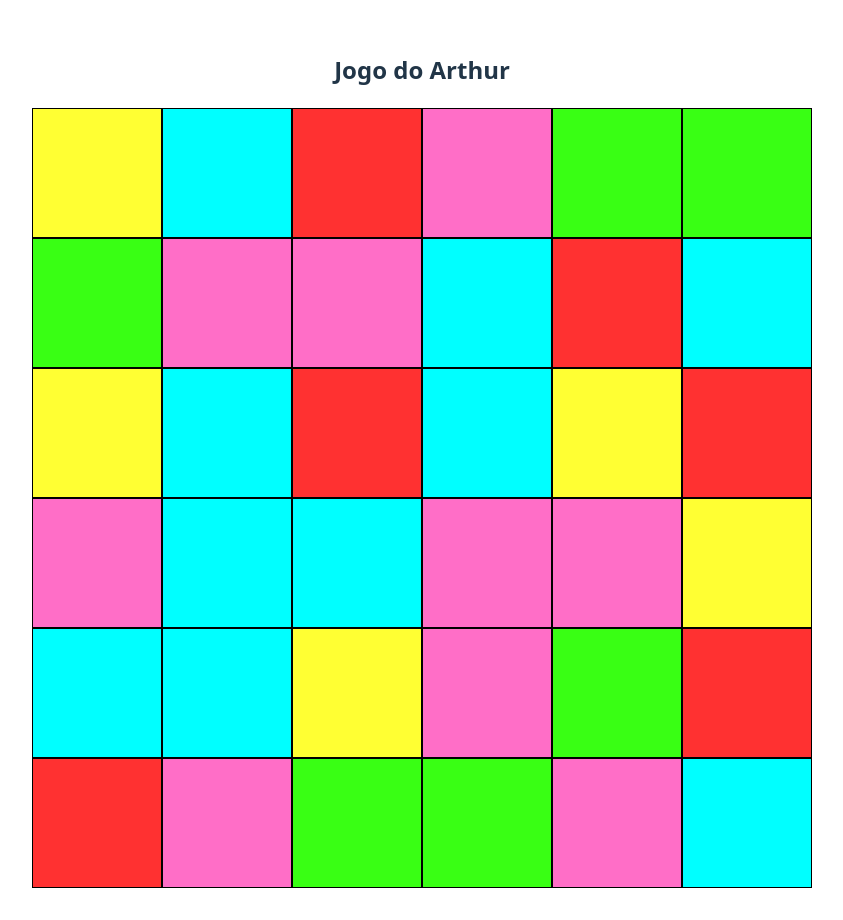
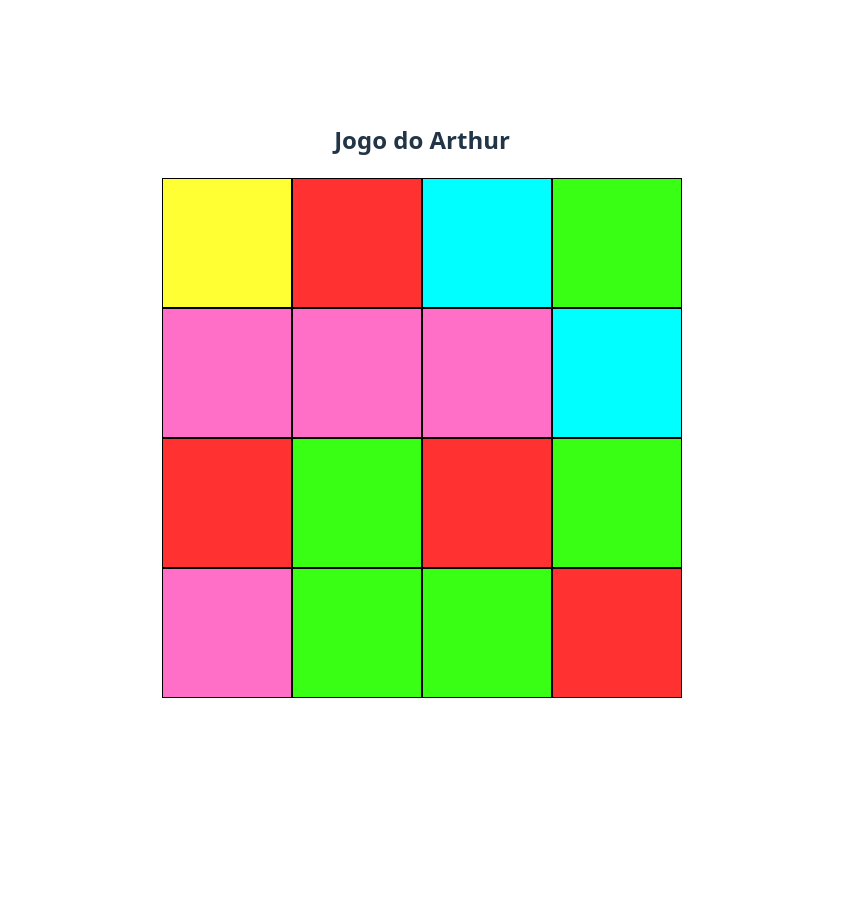
Before and after one commit to clobato7/color-box, a React (Vite) app: page / in a window 1280 px wide. Shown: the whole page, without its empty margins (218-1061 px from the left). After the commit the page ends 800 px from the top, so only its background shows below. Built offline with nearby package versions, Linux system fonts and the light colour scheme.

Commit message:
revamp component logic for win game

```diff
--- a/index.html
+++ b/index.html
@@ -4,7 +4,7 @@
     <meta charset="UTF-8" />
     <link rel="icon" type="image/svg+xml" href="/vite.svg" />
     <meta name="viewport" content="width=device-width, initial-scale=1.0" />
-    <title>Color Box Exercise</title>
+    <title>Color Box Game</title>
   </head>
   <body>
     <div id="root"></div>
--- a/src/App.jsx
+++ b/src/App.jsx
@@ -8,7 +8,7 @@ function App() {
   return (
     <>
       <h2>Jogo do Arthur</h2>
-      <Boxes x={6} y={6} />
+      <Boxes x={4} y={4} />
     </>
   );
 }
--- a/src/Box.jsx
+++ b/src/Box.jsx
@@ -1,19 +1,25 @@
 import { useState } from 'react';
 
-export default function Box({ color, colors }) {
-  const [actualColor, setActualColor] = useState(color);
+export default function Box({ color /*, colors*/, onClick }) {
+  // const [actualColor, setActualColor] = useState(color);
 
-  const clickBox = () => {
-    // console.log('clicou');
-    setActualColor(() => {
-      let c = actualColor;
-      while (actualColor === c) {
-        c = colors.at(Math.floor(Math.random() * colors.length));
-        // console.log(`${actualColor} => ${c}`);
-      }
-      return c;
-    });
-  };
+  // const clickBox = () => {
+  //   // console.log('clicou');
+  //   setActualColor(() => {
+  //     let c = actualColor;
+  //     while (actualColor === c) {
+  //       c = colors.at(Math.floor(Math.random() * colors.length));
+  //       // console.log(`${actualColor} => ${c}`);s
+  //     }
+  //     return c;
+  //   });
+  // };
 
-  return <div onClick={clickBox} className="box" style={{ backgroundColor: actualColor }}></div>;
+  return (
+    <div
+      /*onClick={clickBox}*/ onClick={onClick}
+      className="box"
+      style={{ backgroundColor: color }}
+    ></div>
+  );
 }
--- a/src/Boxes.jsx
+++ b/src/Boxes.jsx
@@ -1,15 +1,68 @@
 import Box from './Box';
+import { data } from './data/data.js';
+import { useState } from 'react';
 
 export default function Boxes({ x, y }) {
-  const colors = ['#39FF14', '#FF3131', '#00FFFF', '#FF6EC7', '#FFFF33'];
+  // const colors = ['#39FF14', '#FF3131', '#00FFFF', '#FF6EC7', '#FFFF33'];
+  const colors = data.map((item) => item.color);
+
   const pickColor = () => colors.at(Math.floor(Math.random() * colors.length));
+
+  const generateGridColors = () => {
+    const matrix = [];
+
+    for (let row = 0; row < y; row++) {
+      let axisX = [];
+      for (let col = 0; col < x; col++) {
+        axisX.push(pickColor());
+      }
+      matrix.push(axisX);
+    }
+
+    return matrix;
+  };
+
+  const [gridColors, setGridColors] = useState(generateGridColors);
+  // console.log(gridColors);
+
+  const changeColor = (i, j) => {
+    console.log(`clicou no ${i} e ${j}`);
+
+    const actualColor = gridColors[i][j];
+    const otherColors = colors.filter((c) => c !== actualColor);
+    const newColor = otherColors[Math.floor(Math.random() * otherColors.length)];
+
+    const newGrid = gridColors.map((row, rowIndex) => {
+      if (rowIndex === i) {
+        return row.map((col, colIndex) => {
+          return colIndex === j ? newColor : col;
+        });
+      }
+      return row;
+    });
+
+    setGridColors(newGrid);
+
+    // se todas as cores são iguais
+    // ToDo: colocar aqui a zerada de acordo com a cor que foi feita nos quadros
+    if (newGrid.every((row) => row.every((color) => color === newGrid[0][0]))) {
+      alert('🎉 WIN WIN WIN!');
+    }
+  };
 
   function renderBoxes() {
     const boxesColors = [];
-    for (let i = 1; i <= y; i++) {
+    for (let i = 0; i < y; i++) {
       let columns = [];
-      for (let j = 1; j <= x; j++) {
-        columns.push(<Box key={`i${i}-j${j}`} color={pickColor()} colors={colors} />);
+      for (let j = 0; j < x; j++) {
+        columns.push(
+          <Box
+            key={`i${i}-j${j}`}
+            color={gridColors[i][j]}
+            colors={colors}
+            onClick={() => changeColor(i, j)}
+          />
+        );
       }
       boxesColors.push(
         <div key={`i${i}`} className="row">
--- /dev/null
+++ b/src/data/data.js
@@ -0,0 +1,7 @@
+export const data = [
+  { color: '#39FF14', video: 'video1.mp4' },
+  { color: '#FF3131', video: 'video2.mp4' },
+  { color: '#00FFFF', video: 'video3.mp4' },
+  { color: '#FF6EC7', video: 'video4.mp4' },
+  { color: '#FFFF33', video: 'video5.mp4' },
+];
```
